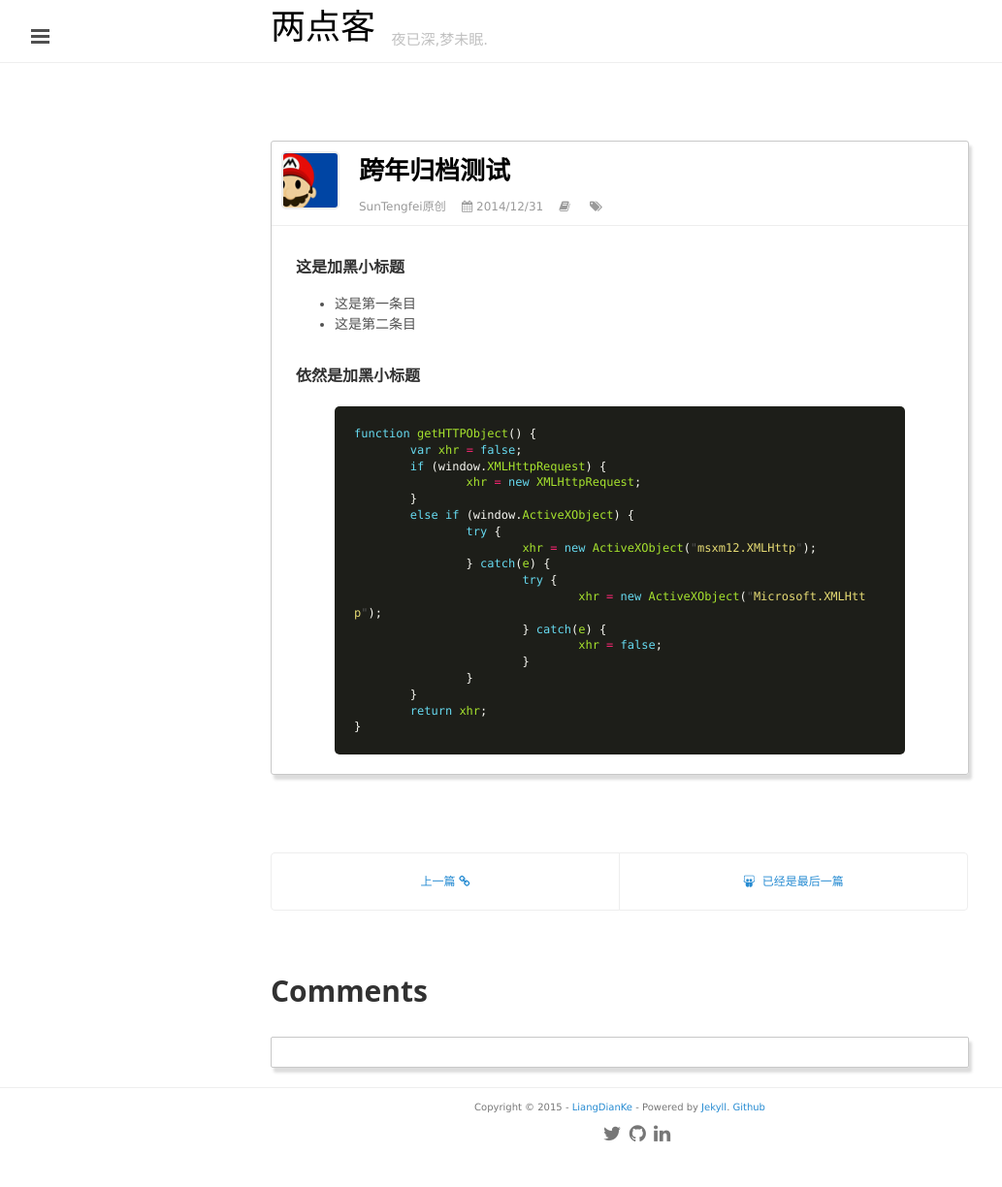
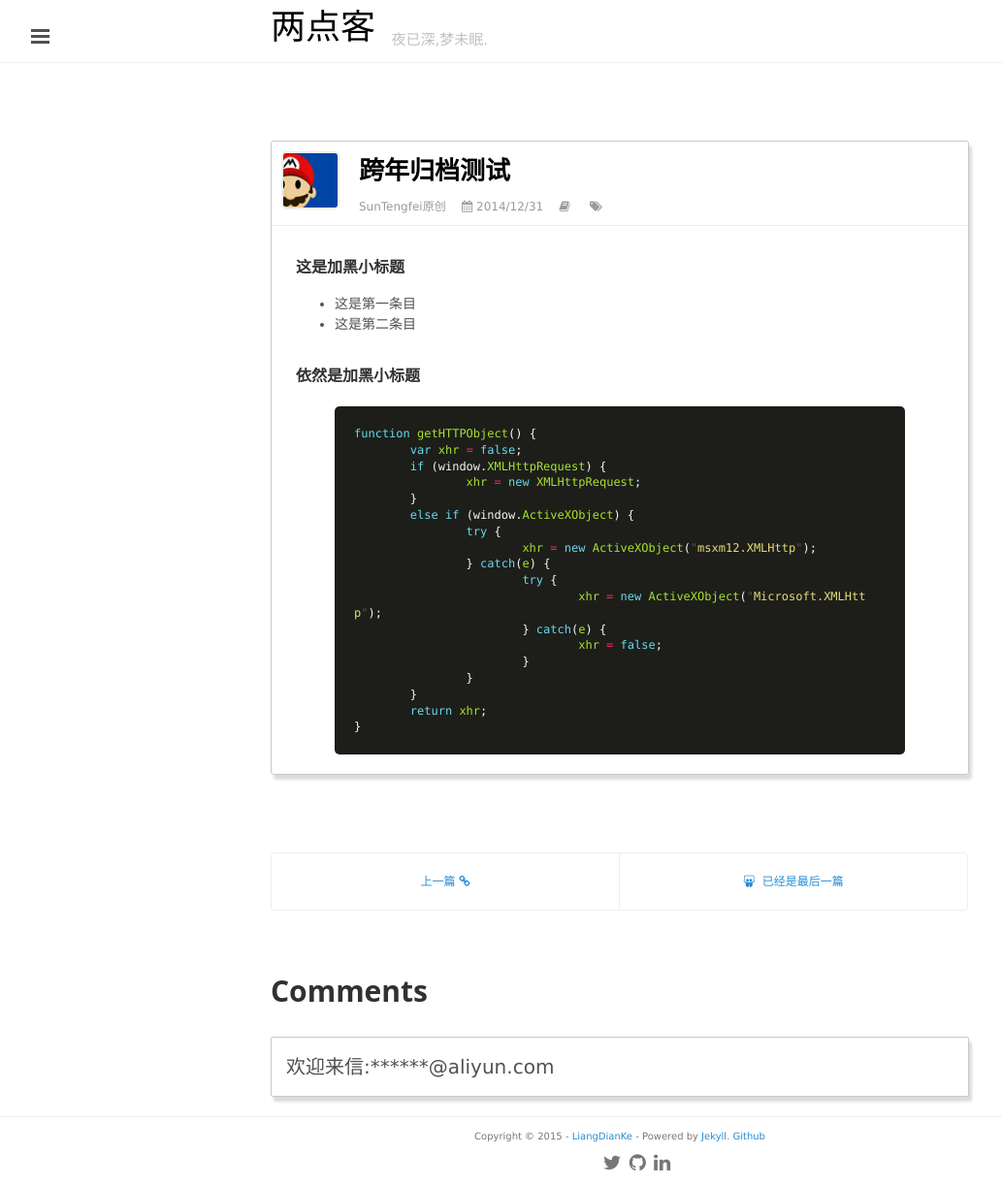
Before and after one commit to hippoboy/hippoboy.github.io, a Jekyll site: the page built from _posts/2014-12-31-.md, in a window 1280 px wide. Shown: the whole page at 97% size, without its empty margins (1-1034 px from the left). Built offline with Jekyll 4.4.1, drawn with Linux system fonts in a browser that asks for light colours; Markdown is read by kramdown in place of the engine named in the settings; comment, search, counter and statistics services are not loaded; before the commit the page ends 1194 px from its top, so only the background shows below that; some of the changed lines change nothing that is shown.

Commit message:
去除多说评论

```diff
--- a/_includes/comment.html
+++ b/_includes/comment.html
@@ -1,14 +1,3 @@
 <div id="comment">
-    <div class="ds-thread" data-title="{{ page.title }}"></div>
-    <script type="text/javascript">
-        var duoshuoQuery = {short_name:"soohu"};
-        (function() {
-            var ds = document.createElement('script');
-            ds.type = 'text/javascript';ds.async = true;
-            ds.src = '../../../../../public/js/duoshuo.js';
-            ds.charset = 'UTF-8';
-            (document.getElementsByTagName('head')[0]
-                    || document.getElementsByTagName('body')[0]).appendChild(ds);
-        })();
-    </script>
+    欢迎来信:******@aliyun.com
 </div>
--- a/_layouts/post.html
+++ b/_layouts/post.html
@@ -89,10 +89,9 @@
 <h2>Comments</h2>
 
 
-
-<!-- Duoshuo Comment BEGIN -->
+<!-- Comment BEGIN -->
 {% include comment.html %}
-<!-- Duoshuo Comment END -->
+<!-- Comment END -->
       </div>
     </div>
 
```
